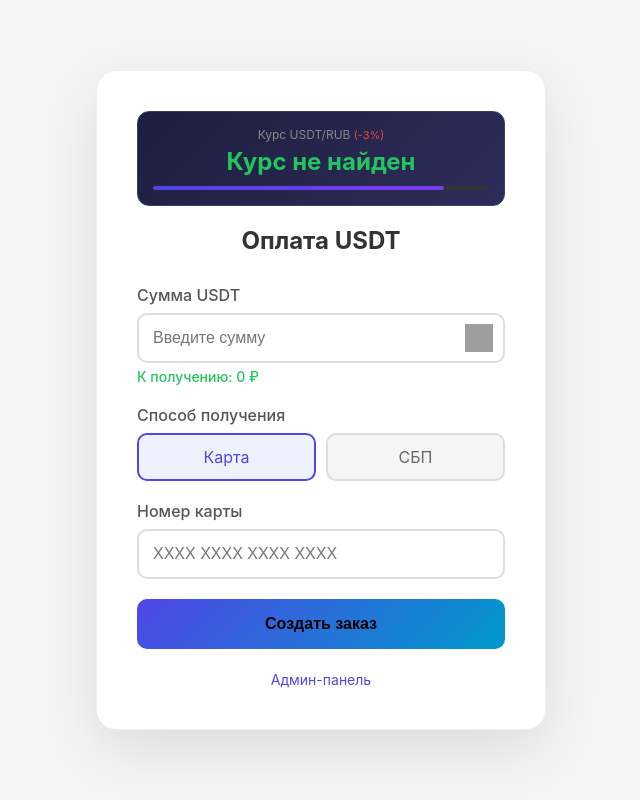
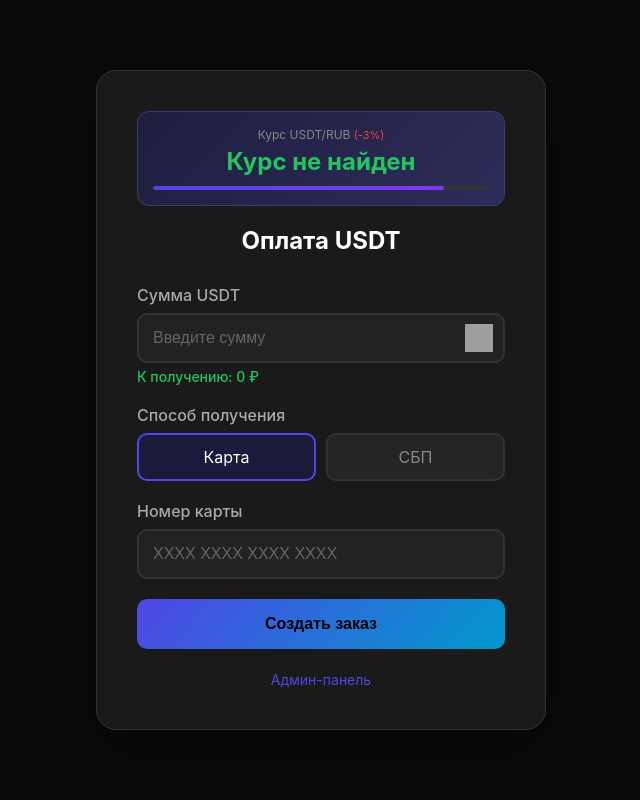
Before and after one commit to olejjkaboii/cts-exchange, a FastAPI app: page / in a window 1280 px wide. Shown: the whole page, without its empty margins (319-959 px from the left). Run offline with FastAPI, Linux system fonts and the light colour scheme; data that the repository does not hold is empty; grey boxes are pictures that could not be loaded.

Commit message:
Sync design with production site

```diff
--- a/templates/payment.html
+++ b/templates/payment.html
@@ -9,7 +9,7 @@
         * { margin: 0; padding: 0; box-sizing: border-box; }
         body {
             font-family: -apple-system, BlinkMacSystemFont, 'Segoe UI', Roboto, sans-serif;
-            background: #f5f5f5;
+            background: #0a0a0a;
             min-height: 100vh;
             display: flex;
             align-items: center;
@@ -17,16 +17,16 @@
             padding: 20px;
         }
         .container {
-            background: #fff;
+            background: #1a1a1a;
             border-radius: 20px;
             padding: 40px;
             max-width: 450px;
             width: 100%;
-            box-shadow: 0 20px 60px rgba(0,0,0,0.1);
-            border: 1px solid #eee;
+            box-shadow: 0 20px 60px rgba(0,0,0,0.5);
+            border: 1px solid #333;
         }
         h1 {
-            color: #333;
+            color: #fff;
             text-align: center;
             margin-bottom: 30px;
             font-size: 24px;
@@ -37,49 +37,25 @@
         label {
             display: block;
             margin-bottom: 8px;
-            color: #555;
+            color: #aaa;
             font-weight: 500;
         }
-input, select {
+        input, select {
             width: 100%;
             padding: 14px;
-            border: 2px solid #ddd;
+            border: 2px solid #333;
             border-radius: 10px;
             font-size: 16px;
-            background: #fff;
-            color: #333;
+            background: #222;
+            color: #fff;
             transition: border-color 0.3s;
-            -moz-appearance: textfield;
-        }
-
-        input::-webkit-outer-spin-button,
-        input::-webkit-inner-spin-button {
-            -webkit-appearance: none;
-            margin: 0;
-        }
-
-        .input-with-icon {
-            position: relative;
-            display: inline-block;
-            width: 100%;
-        }
-
-        .input-with-icon input {
-            padding-right: 50px;
-        }
-
-        .input-with-icon .usdt-icon {
-            position: absolute;
-            right: 12px;
-            top: 50%;
-            transform: translateY(-50%);
-            width: 28px;
-            height: 28px;
-            pointer-events: none;
         }
         input:focus, select:focus {
             outline: none;
             border-color: #4f46e5;
+        }
+        input::placeholder {
+            color: #666;
         }
         button {
             width: 100%;
@@ -104,28 +80,25 @@ input, select {
         .result {
             margin-top: 25px;
             padding: 20px;
-            background: #f0fdf4;
+            background: #0d2818;
             border: 2px solid #22c55e;
             border-radius: 10px;
             display: none;
         }
         .result.show { display: block; }
         .result h3 { color: #22c55e; margin-bottom: 15px; }
-        .result p { margin-bottom: 10px; word-break: break-all; color: #333; }
-        .result .label { color: #666; font-weight: 500; }
-        .result .value { color: #000; font-weight: 600; }
+        .result p { margin-bottom: 10px; word-break: break-all; color: #ccc; }
+        .result .label { color: #888; font-weight: 500; }
+        .result .value { color: #fff; font-weight: 600; }
         .copy-btn {
             background: #22c55e;
-            color: #fff;
+            color: #000;
             margin-top: 10px;
             padding: 10px;
             font-size: 14px;
-            border: none;
-            border-radius: 8px;
-            cursor: pointer;
         }
         .error {
-            background: #fef2f2;
+            background: #2d1515;
             border-color: #ef4444;
         }
         .error h3 { color: #ef4444; }
@@ -185,7 +158,6 @@ input, select {
             margin-top: 5px;
             font-weight: 500;
         }
-        }
         .timer-display {
             background: linear-gradient(135deg, #3d1515 0%, #5a2020 100%);
             padding: 15px;
@@ -220,12 +192,12 @@ input, select {
         .payment-method {
             flex: 1;
             padding: 12px;
-            background: #f5f5f5;
-            border: 2px solid #ddd;
+            background: #252525;
+            border: 2px solid #333;
             border-radius: 10px;
             cursor: pointer;
             text-align: center;
-            color: #666;
+            color: #888;
             transition: all 0.3s;
         }
         .payment-method:hover {
@@ -233,11 +205,28 @@ input, select {
         }
         .payment-method.active {
             border-color: #4f46e5;
-            background: #eef2ff;
-            color: #4f46e5;
+            background: #1a1a3a;
+            color: #fff;
         }
         .hidden-field {
             display: none;
+        }
+        .input-with-icon {
+            position: relative;
+            display: inline-block;
+            width: 100%;
+        }
+        .input-with-icon input {
+            padding-right: 50px;
+        }
+        .input-with-icon .usdt-icon {
+            position: absolute;
+            right: 12px;
+            top: 50%;
+            transform: translateY(-50%);
+            width: 28px;
+            height: 28px;
+            pointer-events: none;
         }
     </style>
 </head>
```
